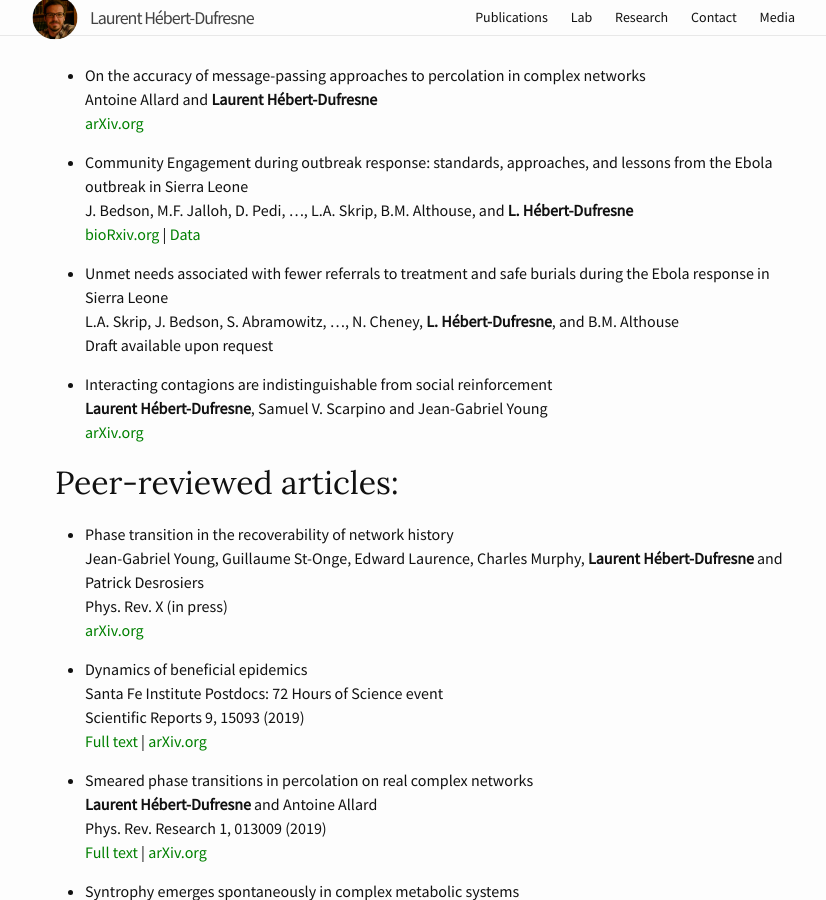
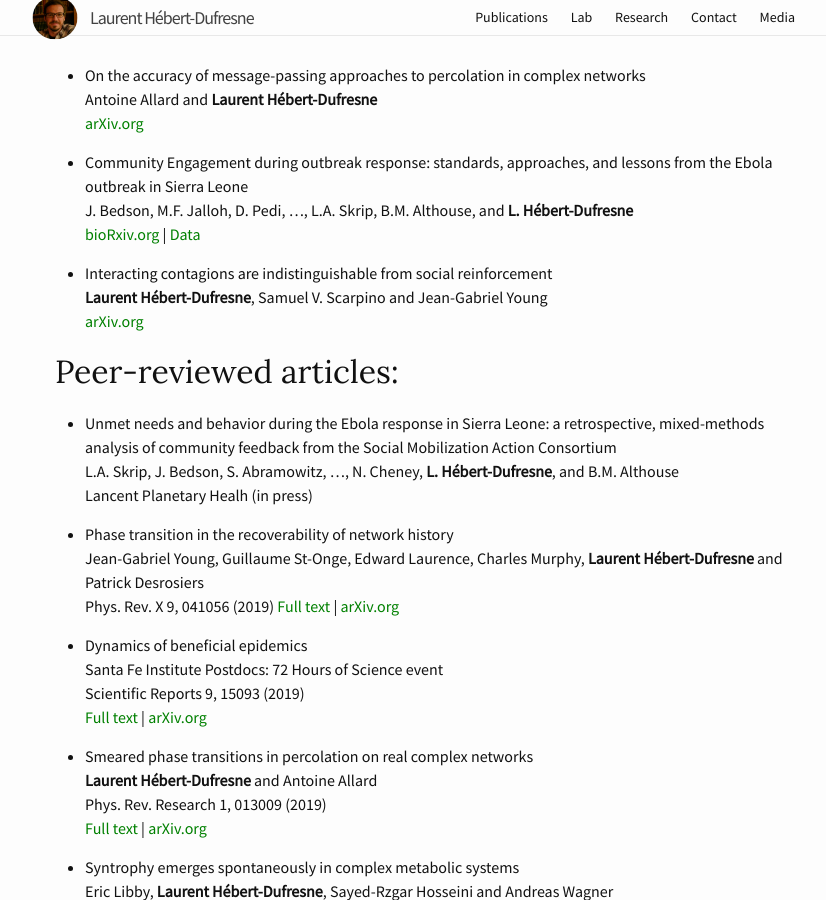
Before and after one commit to laurenthebertdufresne/laurenthebertdufresne.github.io, a Jekyll site: the page built from _pages/publications.md, in a window 1280 px wide and 900 px high, scrolled down 399 px. Shown: the whole window, without its empty margins (215-1041 px from the left). Built offline with Jekyll 4.4.1, drawn with Linux system fonts in a browser that asks for light colours.

Commit message:
New papers

```diff
--- a/_pages/publications.md
+++ b/_pages/publications.md
@@ -15,20 +15,20 @@ weight: 2
     J. Bedson, M.F. Jalloh, D. Pedi, ..., L.A. Skrip, B.M. Althouse, and **L. Hébert-Dufresne**
     [bioRxiv.org](https://www.biorxiv.org/content/10.1101/661959v1) | [Data](https://figshare.com/articles/Social_Mobilization_Action_Consortium_Community_Engagement_data_from_the_2014-2016_Sierra_Leone_Ebola_outbreak/8247002)
 
-*   Unmet needs associated with fewer referrals to treatment and safe burials during the Ebola response in Sierra Leone
-    L.A. Skrip, J. Bedson, S. Abramowitz, ..., N. Cheney, **L. Hébert-Dufresne**, and B.M. Althouse
-    Draft available upon request
-
 *   Interacting contagions are indistinguishable from social reinforcement
     **Laurent Hébert-Dufresne**, Samuel V. Scarpino and Jean-Gabriel Young
     [arXiv.org](https://arxiv.org/abs/1906.01147)
 
 ## Peer-reviewed articles:
 
+*   Unmet needs and behavior during the Ebola response in Sierra Leone: a retrospective, mixed-methods analysis of community feedback from the Social Mobilization Action Consortium
+    L.A. Skrip, J. Bedson, S. Abramowitz, ..., N. Cheney, **L. Hébert-Dufresne**, and B.M. Althouse
+    Lancent Planetary Healh (in press)
+
 *   Phase transition in the recoverability of network history
     Jean-Gabriel Young, Guillaume St-Onge, Edward Laurence, Charles Murphy, **Laurent Hébert-Dufresne** and Patrick Desrosiers
-    Phys. Rev. X (in press)
-    [arXiv.org](https://arxiv.org/abs/1803.09191)
+    Phys. Rev. X 9, 041056 (2019)
+    [Full text](https://journals.aps.org/prx/abstract/10.1103/PhysRevX.9.041056) | [arXiv.org](https://arxiv.org/abs/1803.09191)
 
 *   Dynamics of beneficial epidemics
     Santa Fe Institute Postdocs: 72 Hours of Science event
```
